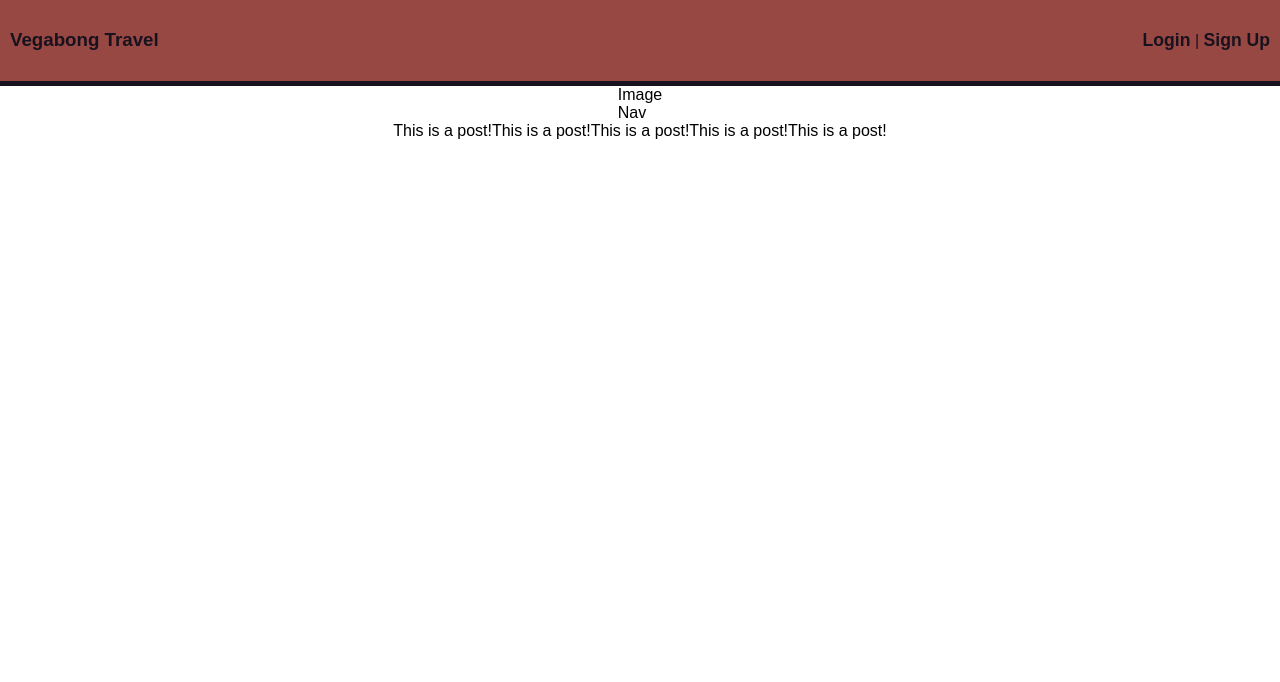
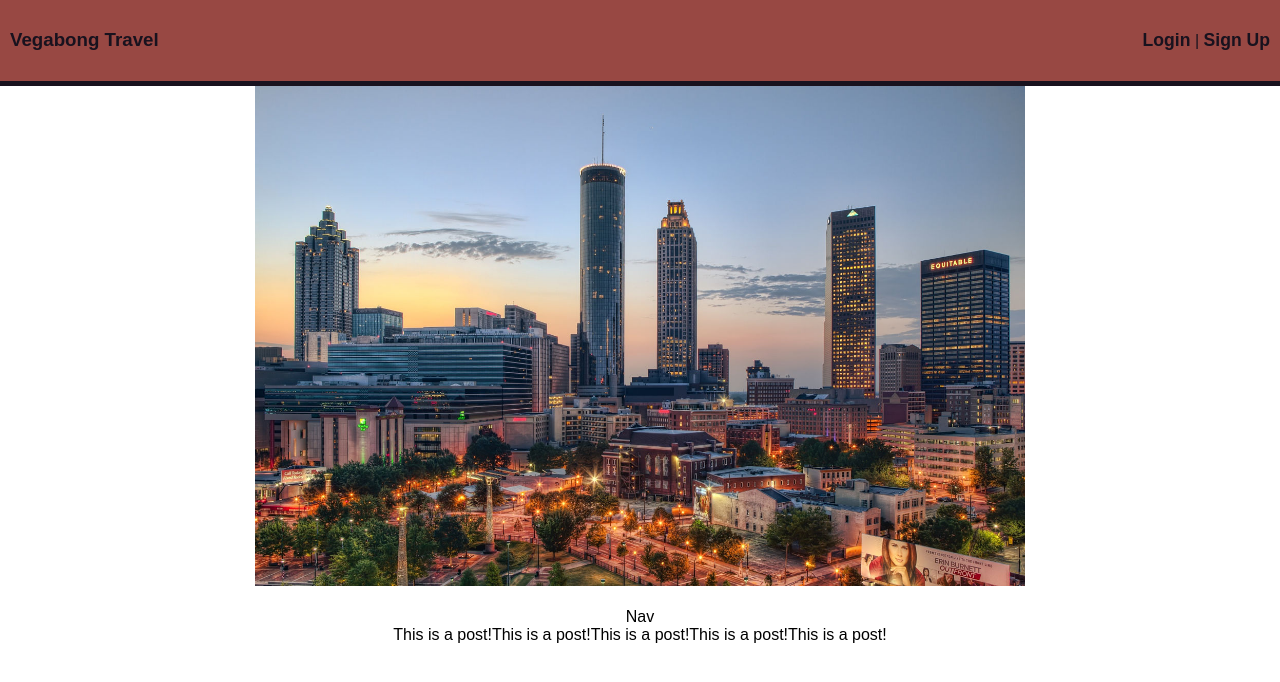
Before and after one commit to tch180/vagabond-project-, a React (Create React App) app in the folder client/: page /city/1 in a window 1280 px wide. Shown: the top 682 px of the page. Built offline with nearby package versions, Linux system fonts and the light colour scheme.

Commit message:
more flexing

```diff
--- a/client/src/components/City/Show.js
+++ b/client/src/components/City/Show.js
@@ -13,11 +13,19 @@ const HeaderContainer = styled.div`
 display: flex;
 flex-direction: column;
 align-self: center;
+text-align: center;
+img {
+max-width: 100%;
+height: 500px;
+}
 `
 const PostContainer = styled.div`
 display: flex;
 flex-direction: row;
 align-self: center;
+`
+const InfoBar = styled.div`
+
 `
 
 class CityShow extends Component {
@@ -25,8 +33,8 @@ class CityShow extends Component {
         return (
             <Container>
                 <HeaderContainer>
-                    <div>Image</div>
-                    <div>Nav</div>
+                    <div><img src='../images/atlanta.jpg' /></div><br />
+                   <InfoBar>Nav</InfoBar>
                 </HeaderContainer>
                 <PostContainer>
                     <div>This is a post!</div>
```
